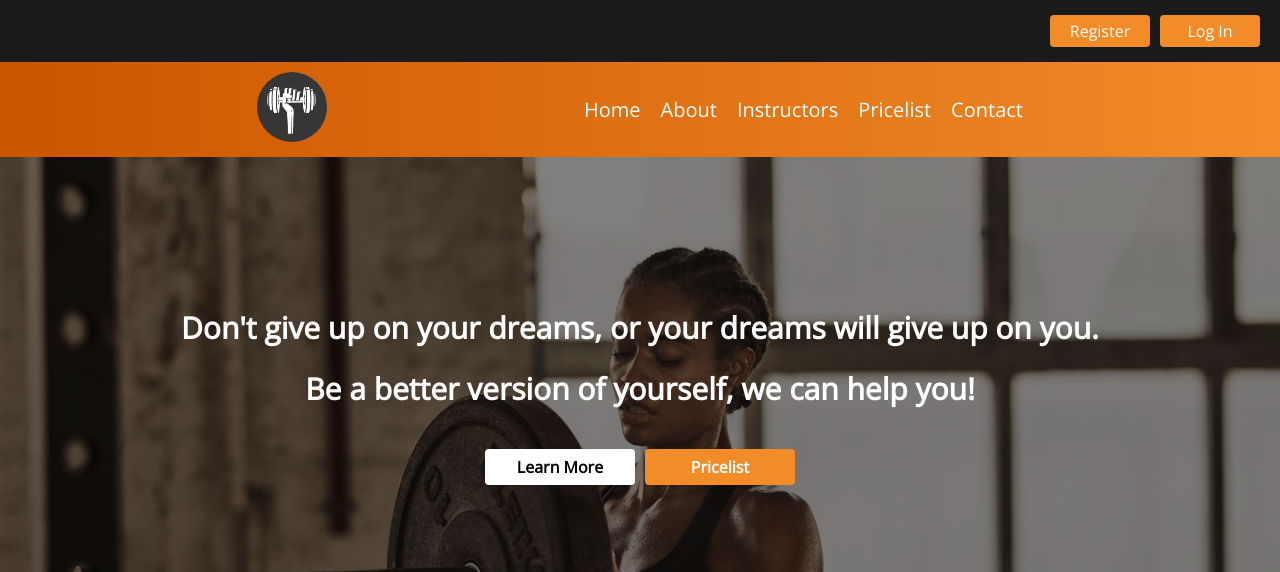
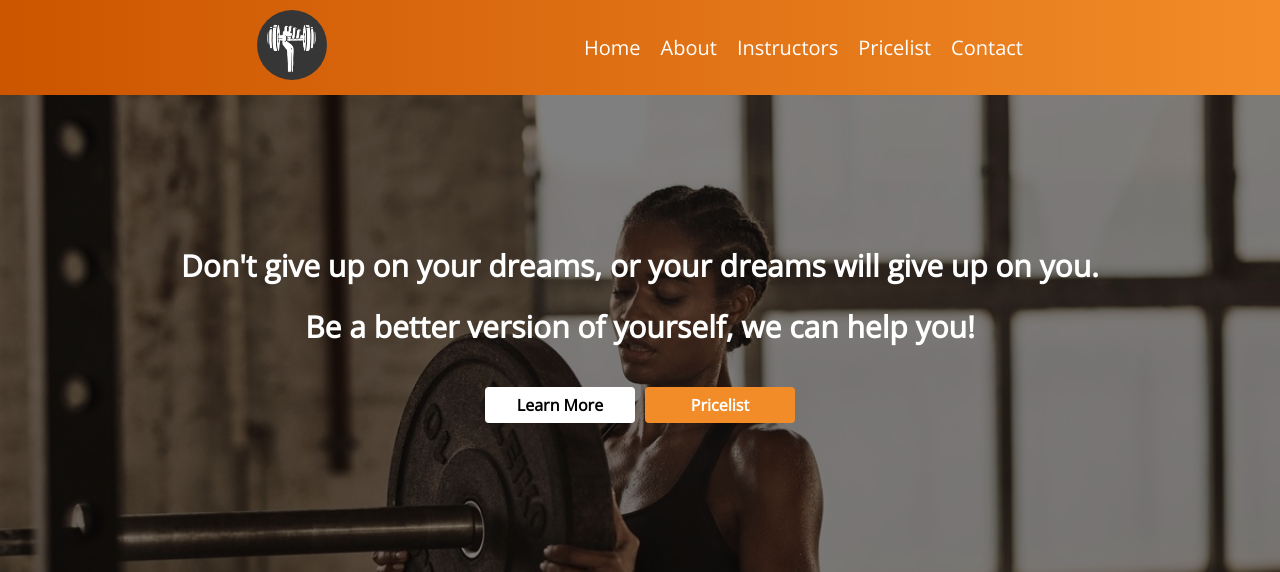
Before and after one commit to MilosM00/gym-application, a PHP site: page /index.php in a window 1280 px wide. Shown: the top 572 px of the page. Run offline with PHP 8.4, Linux system fonts and the light colour scheme; some libraries are stand-ins or nearby versions.

Commit message:
navbar-php updated

```diff
--- a/navbar.php
+++ b/navbar.php
@@ -1,12 +1,3 @@
-<!-- START BEFORE NAV -->
-
-<div class="before-nav">
-    <a href="register.php">Register</a>
-    <a href="login.php">Log In</a>
-</div>
-
-<!-- END BEFORE NAV -->
-
 <!-- START NAV -->
 
 <nav class="nav">
@@ -127,31 +118,6 @@
 
 /* END NAV */
 
-/* START BEFORE NAV */
-
-.before-nav{
-    padding-top: 15px;
-    padding-bottom: 15px;
-    padding-right: 20px;
-    background-color: #1a1a1a;
-    display: flex;
-    justify-content: flex-end;
-    align-items: center;
-    gap: 10px;
-}
-
-.before-nav > a{
-    background-color: #F28C28;
-    color: #fff;
-    padding: 5px;
-    border-radius: 4px;
-    width: 100px;
-    text-align: center;
-    text-decoration: none;
-}
-
-/* END BEFORE NAV */
-
 </style>
 
 <?php // THIS IS PHP ?>
```
